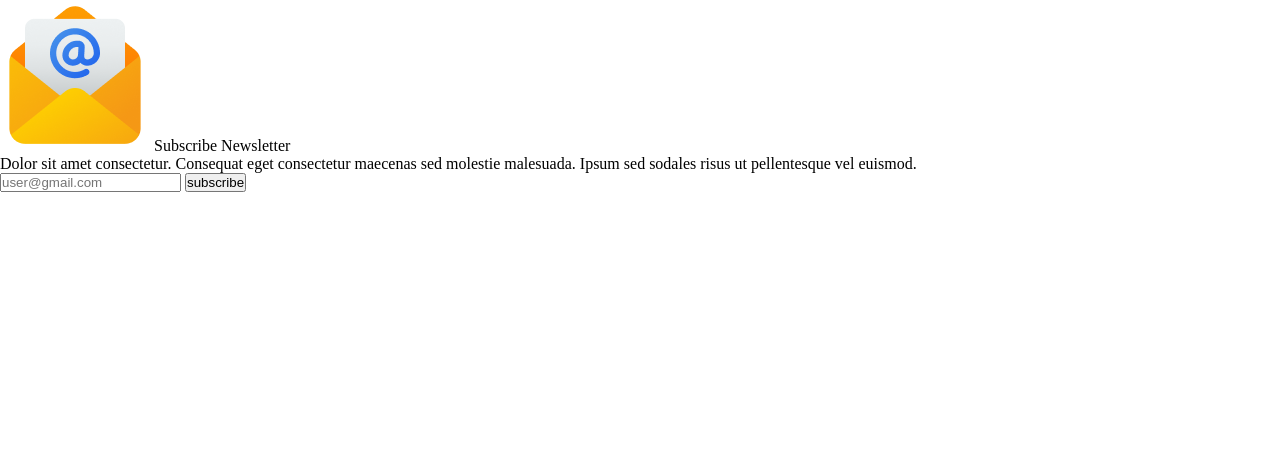
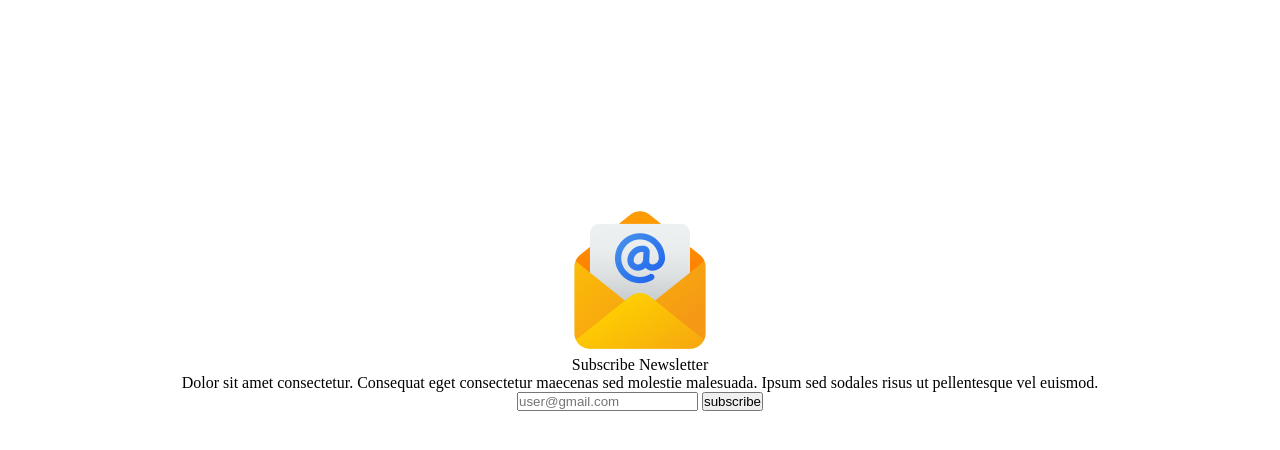
Before and after one commit to shekhmohibur/2practice12925, a plain HTML site: page index.html in a window 1280 px wide. Drawn offline with Linux system fonts and the light colour scheme.

Commit message:
newsletter section

```diff
--- a/styles/style.css
+++ b/styles/style.css
@@ -353,4 +353,14 @@
 /* .hero-8 starts from here  */
 .hero-8{
     height: 736px;
+    display: flex;
+    justify-content: center;
 }
+.newsletter-container{
+    width: 1320px;
+    height: 616px;
+    display: flex;
+    flex-direction: column;
+    justify-content: center;
+    align-items: center;
+}
```
